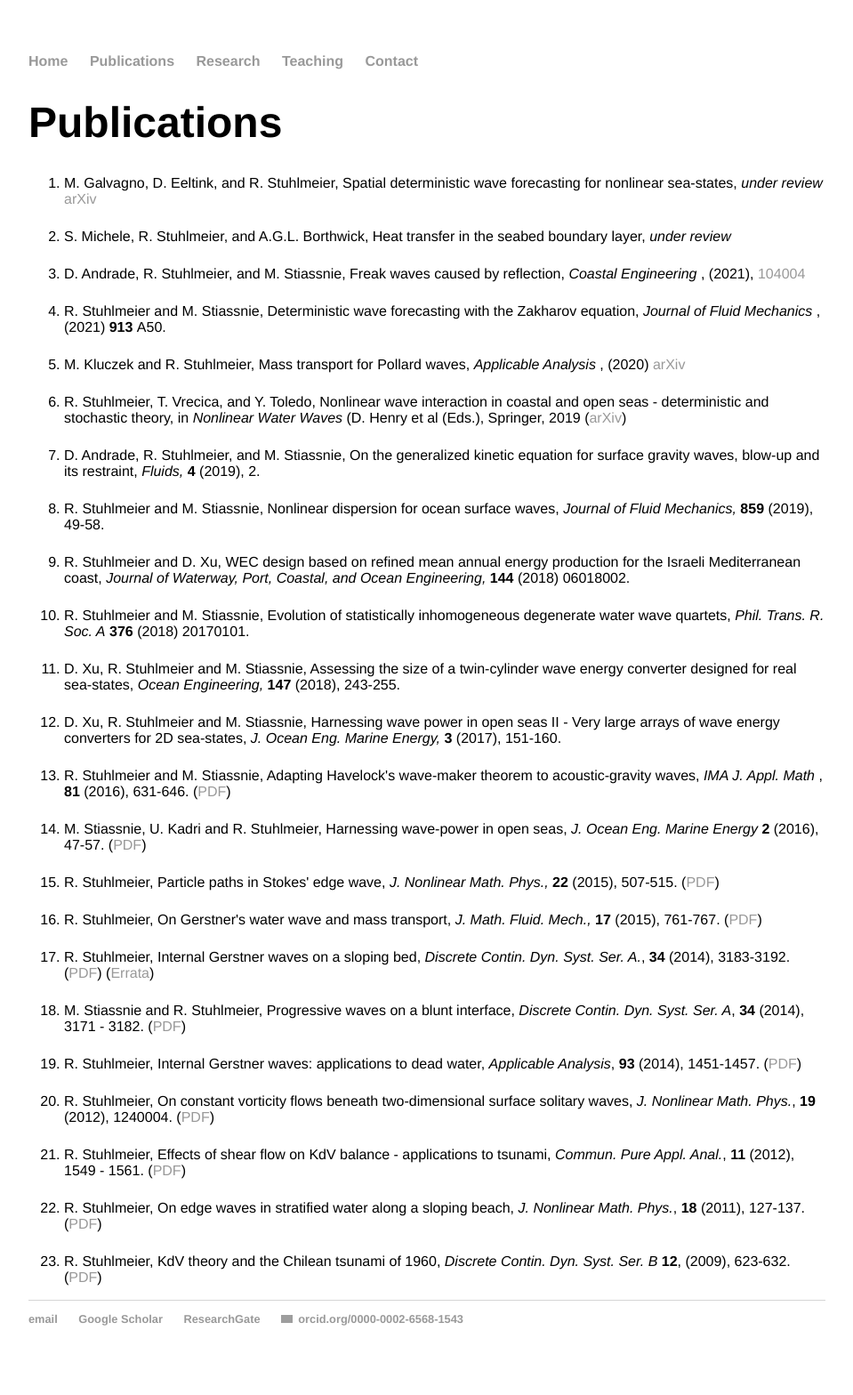
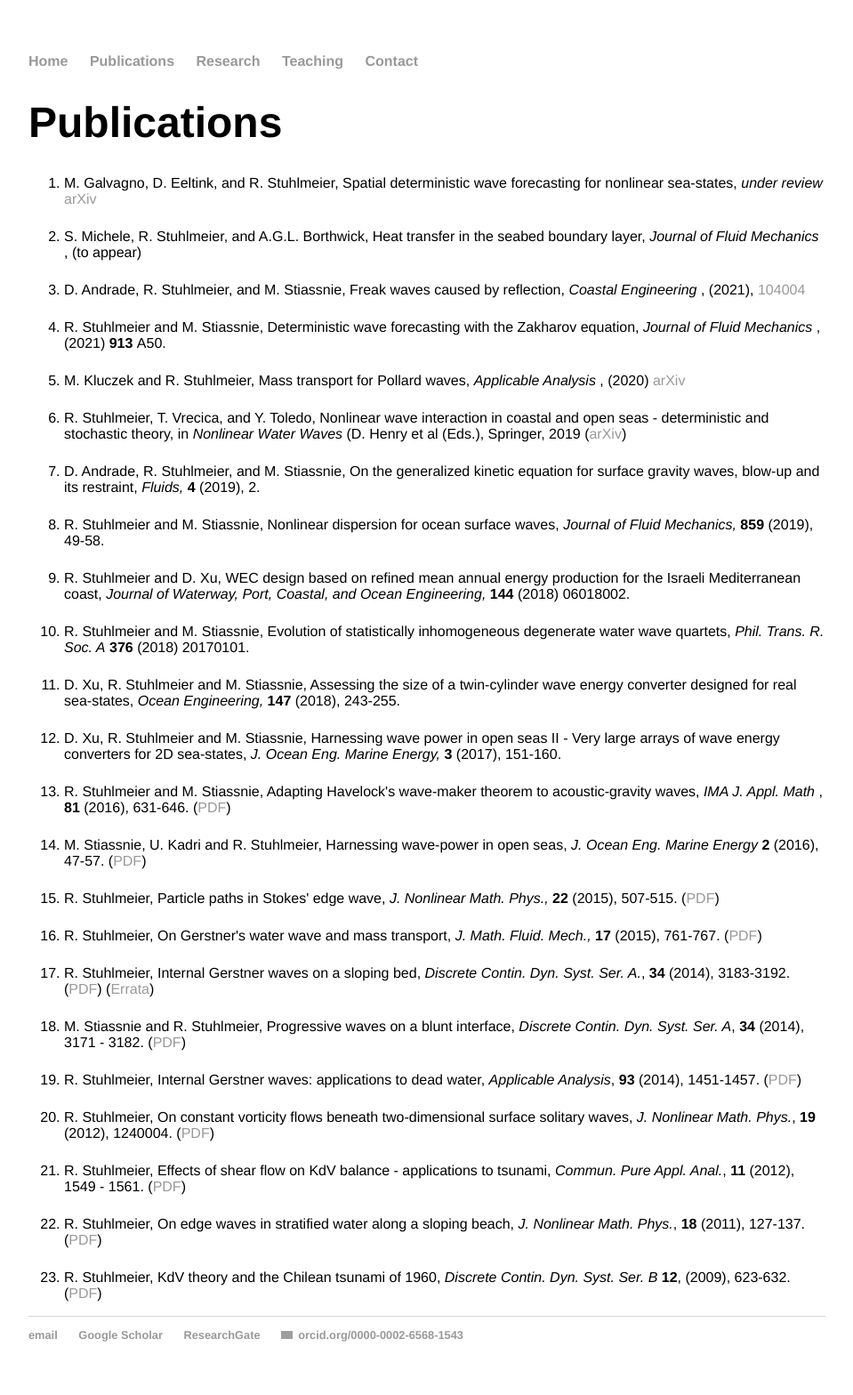
Before and after one commit to rstuhlmeier/rstuhlmeier.github.io, a Jekyll site: the page built from publications/index.html, in a window 1280 px wide. Shown: the whole page at 89% size, without its empty margins (160-1119 px from the left). Built offline with Jekyll 4.4.1, drawn with Linux system fonts in a browser that asks for light colours; grey boxes are pictures that could not be loaded.

Commit message:
Update index.html
Updated Simone JFM paper

```diff
--- a/publications/index.html
+++ b/publications/index.html
@@ -8,7 +8,7 @@ title: Raphael Stuhlmeier - Publications
 <ol>
   <li> M. Galvagno, D. Eeltink, and R. Stuhlmeier, Spatial deterministic wave forecasting for nonlinear sea-states, <em> under review</em> <a href="https://arxiv.org/abs/2108.09237">arXiv</a></li>
   <p>
-  <li> S. Michele, R. Stuhlmeier, and A.G.L. Borthwick, Heat transfer in the seabed boundary layer, <em> under review </em> </li>
+  <li> S. Michele, R. Stuhlmeier, and A.G.L. Borthwick, Heat transfer in the seabed boundary layer, <em> Journal of Fluid Mechanics </em>, (to appear) </li>
   <p>
   <li> D. Andrade, R. Stuhlmeier, and M. Stiassnie, Freak waves caused by reflection, <em> Coastal Engineering </em>, (2021), <a href="https://doi.org/10.1016/j.coastaleng.2021.104004">104004</a> </li>
   <p>
```
